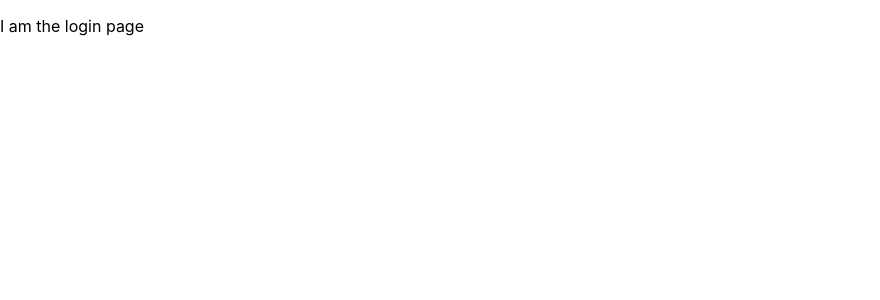
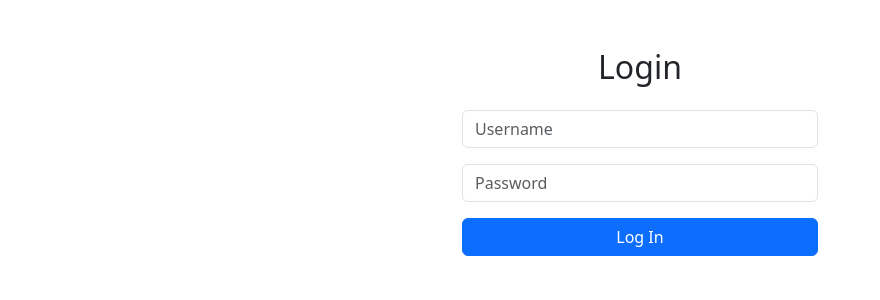
Before and after one commit to DylCarn/canicarry, a React (Create React App) app: page / in a window 1280 px wide. Shown: the top 300 px of the page, without its empty margins (0-880 px from the left). Built offline with nearby package versions, Linux system fonts and the light colour scheme.

Commit message:
Add pages, rename components, integrate Bootstrap

```diff
--- a/package.json
+++ b/package.json
@@ -3,9 +3,11 @@
   "version": "0.1.0",
   "private": true,
   "dependencies": {
+    "@popperjs/core": "^2.11.8",
     "@testing-library/jest-dom": "^5.17.0",
     "@testing-library/react": "^13.4.0",
     "@testing-library/user-event": "^13.5.0",
+    "bootstrap": "^5.3.2",
     "react": "^18.2.0",
     "react-dom": "^18.2.0",
     "react-router-dom": "^6.21.3",
--- a/src/App.js
+++ b/src/App.js
@@ -6,7 +6,6 @@
 import { BrowserRouter as Router, Routes, Route } from 'react-router-dom';
 import Login from './pages/Login';
 import LogOut from './pages/LogOut';
-//put bootstrap CSS & bootstrap JSS Link//
 
 function App() {
     return (
--- a/src/index.js
+++ b/src/index.js
@@ -3,6 +3,9 @@
 import './index.css';
 import App from './App';
 import reportWebVitals from './reportWebVitals';
+import 'bootstrap/dist/css/bootstrap.min.css';
+import 'bootstrap/dist/js/bootstrap.bundle.min.js';
+
 
 const root = ReactDOM.createRoot(document.getElementById('root'));
 root.render(
--- a/src/pages/Login.js
+++ b/src/pages/Login.js
@@ -1,7 +1,20 @@
-const Login = () => {
-    return(
-        <p>I am the login page</p>
-    );
-}
+const Login = () => (
+    <div className="container mt-5">
+        <div className="row justify-content-center">
+            <div className="col-md-6 col-lg-4">
+                <h2 className="mb-4 text-center">Login</h2>
+                <form>
+                    <div className="mb-3">
+                        <input type="text" className="form-control" placeholder="Username" />
+                    </div>
+                    <div className="mb-3">
+                        <input type="password" className="form-control" placeholder="Password" />
+                    </div>
+                    <button type="submit" className="btn btn-primary w-100">Log In</button>
+                </form>
+            </div>
+        </div>
+    </div>
+);
 
 export default Login;
```
Also changed, not shown: 1 other file (tests, documents, lock files or other folders).
